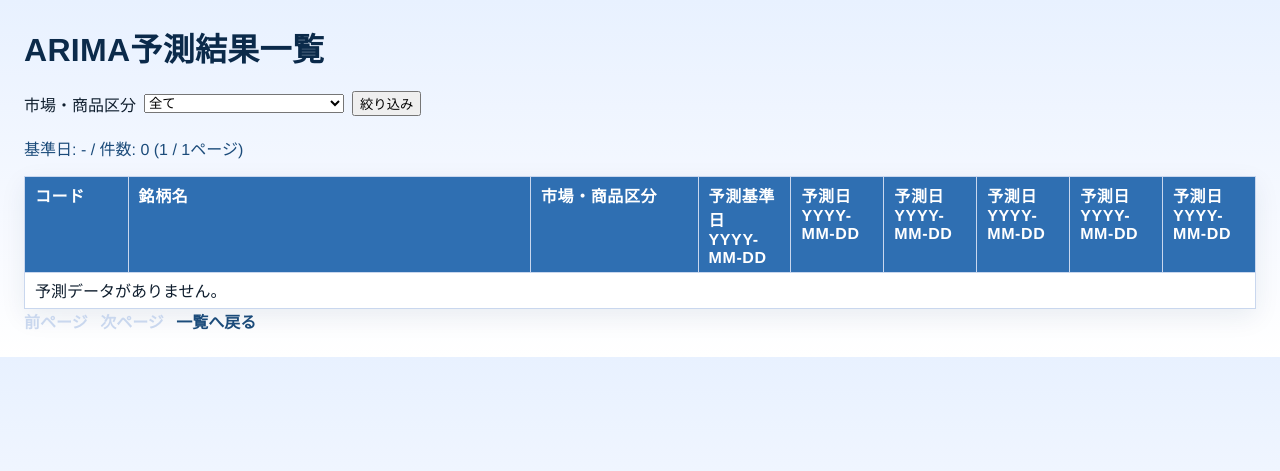
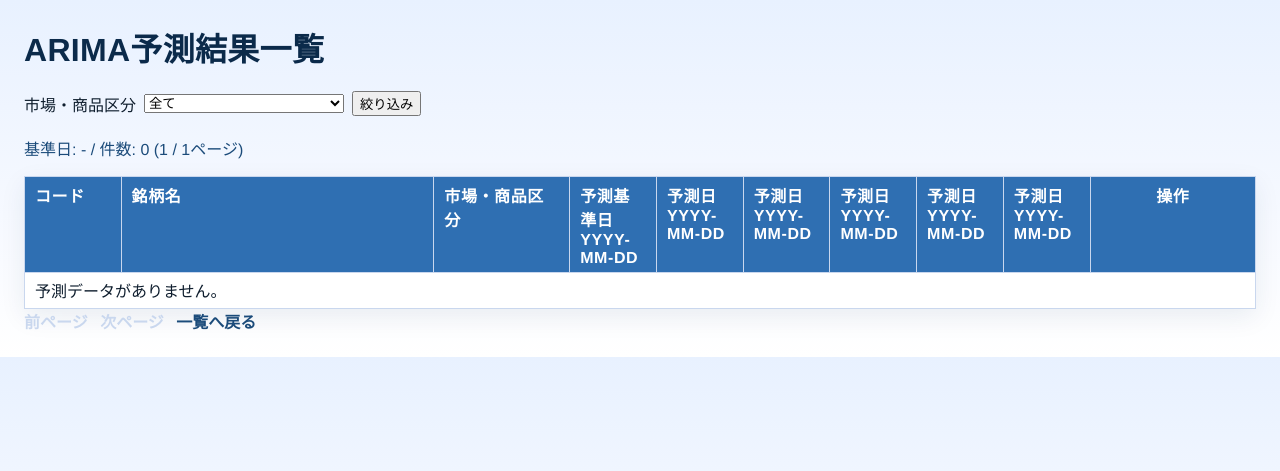
Before and after one commit to nori-tama/tradesystem-rpi, a Django app: page /results/arima-forecast/ in a window 1280 px wide. Shown: the top 471 px of the page. Run offline with Django 4.2, Linux system fonts and the light colour scheme; data that the repository does not hold is empty.

Commit message:
ARIMA予測結果のスタイルを調整し、操作列を追加

```diff
--- a/django/tradesystem_web/css/results_arima_forecast.css
+++ b/django/tradesystem_web/css/results_arima_forecast.css
@@ -5,12 +5,12 @@ td:nth-child(1) {
 
 th:nth-child(2),
 td:nth-child(2) {
-    width: 36%;
+    width: 30%;
 }
 
 th:nth-child(3),
 td:nth-child(3) {
-    width: 14%;
+    width: 12%;
 }
 
 th:nth-child(4),
@@ -18,12 +18,19 @@ td:nth-child(4) {
     width: 7%;
 }
 
-th:nth-child(n+5),
-td:nth-child(n+5) {
+th:nth-child(n+5):nth-child(-n+9),
+td:nth-child(n+5):nth-child(-n+9) {
     width: 7%;
 }
 
-td:nth-child(n+4) {
+th:nth-child(10),
+td:nth-child(10) {
+    width: 15%;
+    text-align: center;
+    white-space: nowrap;
+}
+
+td:nth-child(n+4):nth-child(-n+9) {
     text-align: right;
 }
 
--- a/django/tradesystem_web/templates/results_arima_forecast.html
+++ b/django/tradesystem_web/templates/results_arima_forecast.html
@@ -4,8 +4,8 @@
 <head>
     <meta charset="utf-8">
     <title>ARIMA予測結果一覧</title>
-    <link rel="stylesheet" href="{% static 'base.css' %}?v=20260214-3">
-    <link rel="stylesheet" href="{% static 'results_arima_forecast.css' %}?v=20260215-3">
+    <link rel="stylesheet" href="{% static 'base.css' %}?v=20260214-4">
+    <link rel="stylesheet" href="{% static 'results_arima_forecast.css' %}?v=20260215-4">
 </head>
 <body>
     <h1>ARIMA予測結果一覧</h1>
@@ -40,6 +40,7 @@
                 <th>予測日<br>{% if header_h3_date %}{{ header_h3_date|date:"Y-m-d" }}{% else %}yyyy-mm-dd{% endif %}</th>
                 <th>予測日<br>{% if header_h4_date %}{{ header_h4_date|date:"Y-m-d" }}{% else %}yyyy-mm-dd{% endif %}</th>
                 <th>予測日<br>{% if header_h5_date %}{{ header_h5_date|date:"Y-m-d" }}{% else %}yyyy-mm-dd{% endif %}</th>
+                <th>操作</th>
             </tr>
         </thead>
         <tbody>
@@ -74,10 +75,13 @@
                     <div>{{ item.h5_close|floatformat:2 }}</div>
                     {% else %}-{% endif %}
                 </td>
+                <td>
+                    <a class="button graph-button" href="{% url 'stock_arima_forecast_chart' item.code %}">📈 ARIMA</a>
+                </td>
             </tr>
             {% empty %}
             <tr>
-                <td colspan="9">予測データがありません。</td>
+                <td colspan="10">予測データがありません。</td>
             </tr>
             {% endfor %}
         </tbody>
```
